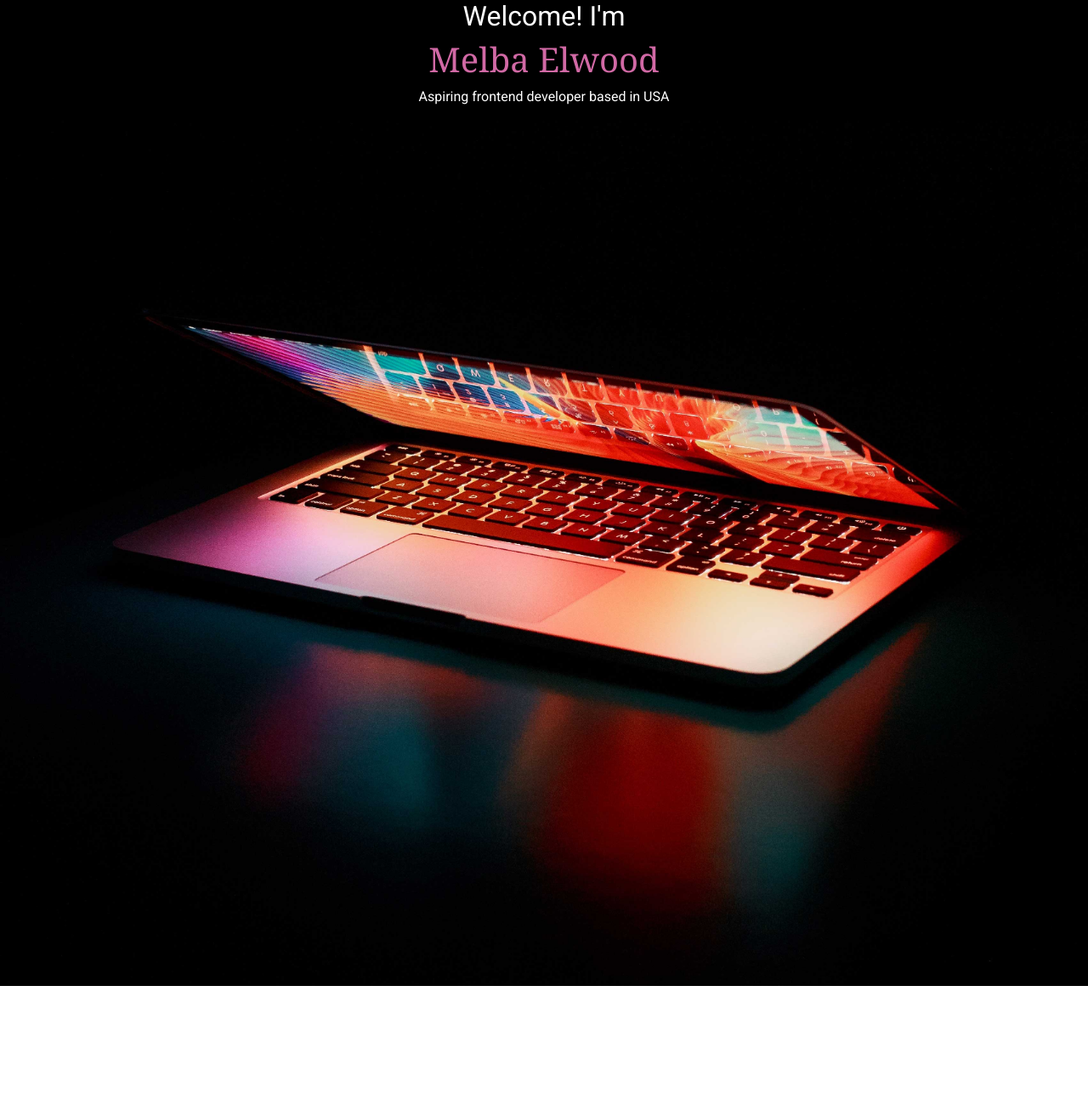
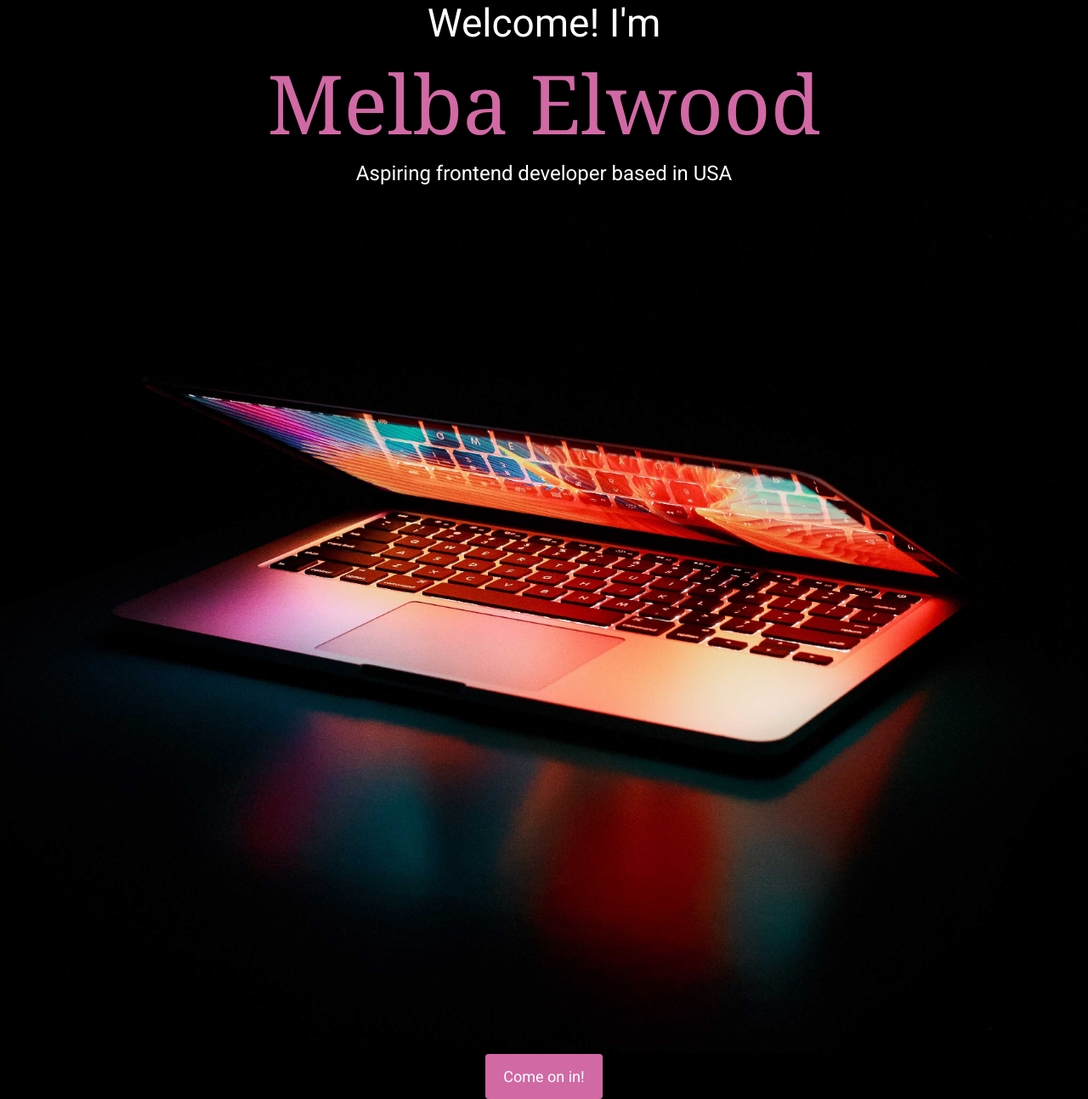
Before and after one commit to mjeanelwood/Responsive-project, a plain HTML site: page index.html in a window 1280 px wide. Shown: the whole page at 85% size. Before the commit the page ends 1160 px from the top, so only its background shows below. Drawn offline with nearby package versions, Linux system fonts and the light colour scheme.

Commit message:
added and styled button

```diff
--- a/index.html
+++ b/index.html
@@ -43,6 +43,7 @@
         class="img-fluid"
         alt="laptop opening with color"
       />
+      <a href="#" class="btn btn-branding">Come on in!</a>
     </div>
   </body>
 </html>
--- a/src/style.css
+++ b/src/style.css
@@ -1,8 +1,3 @@
-.hero {
-  background-color: black;
-  text-align: center;
-}
-
 :root {
   --primary-color: #d169a5;
   --secondary-color: #767676;
@@ -20,3 +15,29 @@ p {
   color: white;
   font-family: var(--secondary-font-family);
 }
+
+.hero {
+  background-color: black;
+  text-align: center;
+}
+
+.hero h2 {
+  font-size: 46px;
+}
+.hero h1 {
+  font-size: 96px;
+}
+
+.hero p {
+  font-size: 24px;
+  margin: 0;
+}
+
+.btn-branding {
+  background-color: var(--primary-color);
+  color: white;
+  font-family: var(--secondary-font-family);
+  font-size: 18px;
+  padding: 12px 20px;
+  border-radius: 4px;
+}
```
